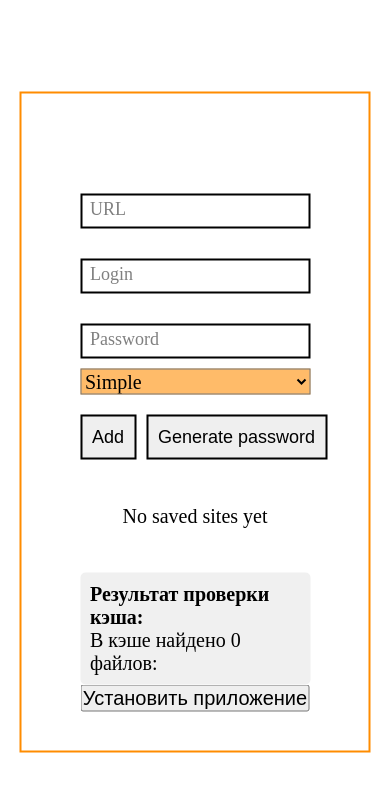
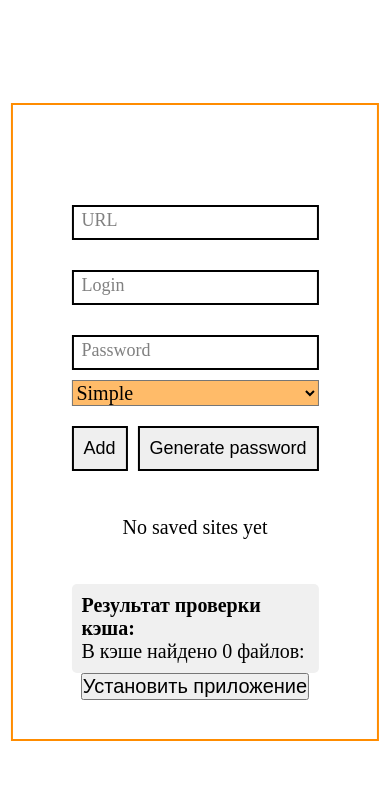
Before and after one commit to Stalker-Pro/Password_manager, a website: page index.html in a window 390 px wide. Drawn offline with Linux system fonts and the light colour scheme.

Commit message:
adapted for mobile devices 2

```diff
--- a/scss/_media.scss
+++ b/scss/_media.scss
@@ -1,14 +1,18 @@
 @media (max-width: 992px) {
 	.main-form {
 		padding: 10rem 15% 10% 15% !important;
-		width: 90%;
+		// width: 90%;
 		max-height: 85vh;
+	}
 
+	.button-container {
+		display: block;
+		gap: 1rem;
+		word-wrap: wrap;
 	}
 	/*Стили, на устройствах с максимальной ширеной экрана 992 пикселя и меньше */
 }
 @media (max-width: 768px) {
-
 }
 
 @media (max-width: 500px) {
--- a/scss/main.scss
+++ b/scss/main.scss
@@ -30,6 +30,7 @@ body {
 	padding: 5rem 20rem 0 20rem;
 	border: solid variables.$primary-orange 2px;
 	max-height: 90vh;
+	max-width: 90vh;
 	overflow-y: auto;
 
 	input {
```
Also changed, not shown: css/style.css, 1 other file.
